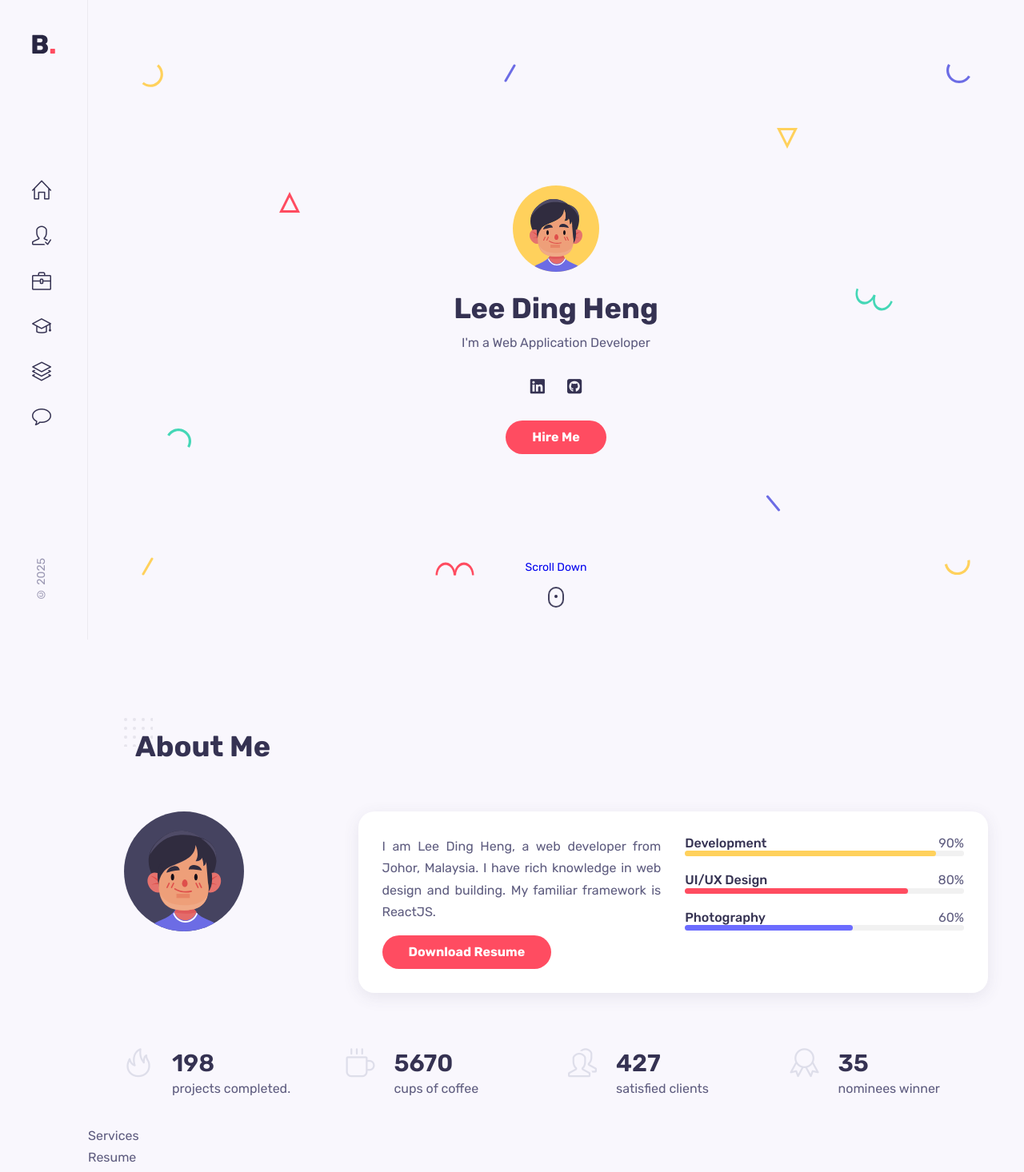
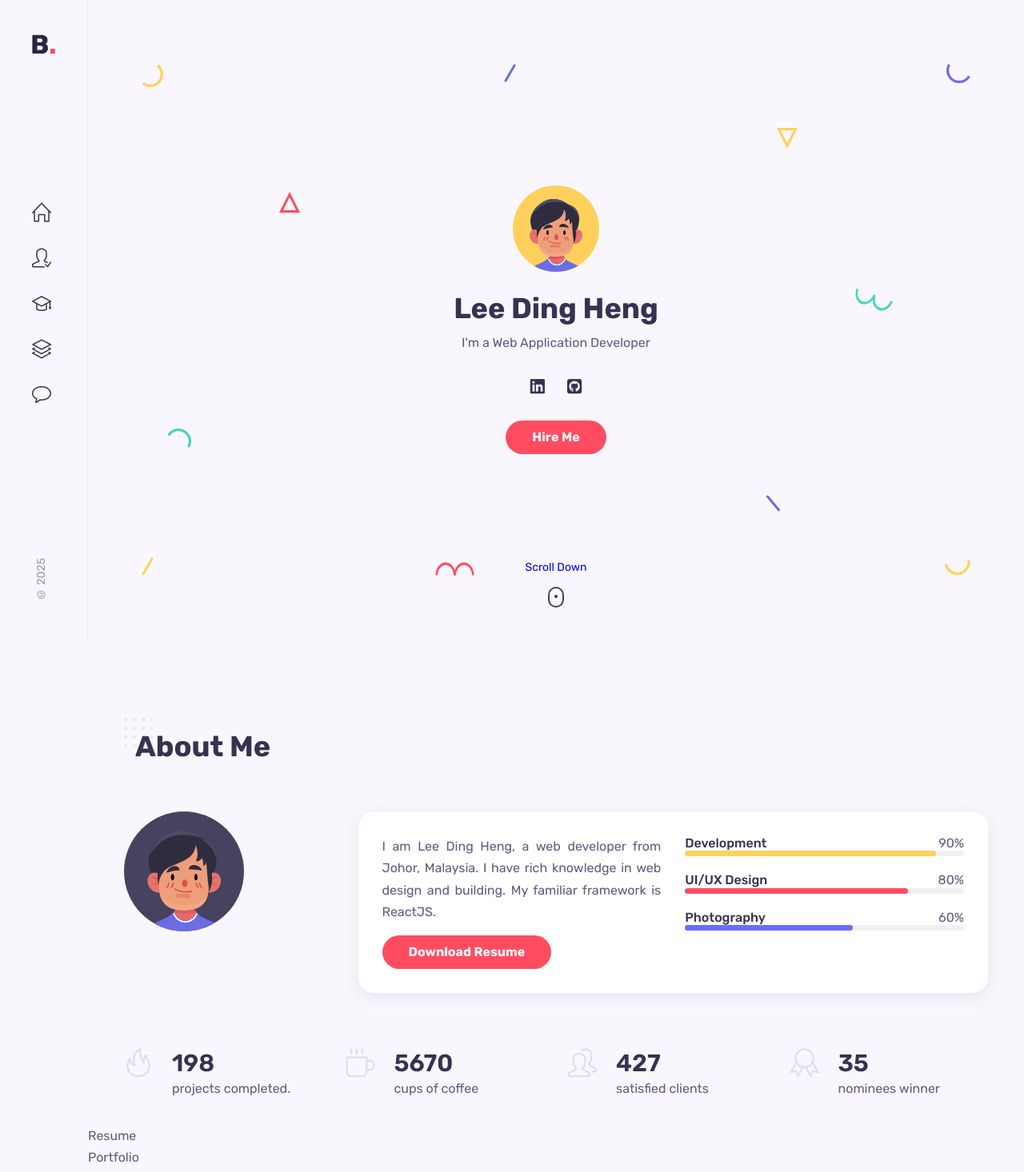
Before and after one commit to JayLDH41/portfolio-website-react, a React (Create React App) app: page / in a window 1280 px wide. Shown: the top 1466 px of the page at 80% size. Built offline with nearby package versions, Linux system fonts and the light colour scheme.

Commit message:
fix: removed unused services component

```diff
--- a/src/App.js
+++ b/src/App.js
@@ -3,7 +3,6 @@ import "./App.css";
 import Sidebar from "./components/sidebar/Sidebar";
 import Home from "./components/home/Home";
 import About from "./components/about/About";
-import Services from "./components/services/Services";
 import Resume from "./components/resume/Resume";
 import Portfolio from "./components/portfolio/Portfolio";
 import Contact from "./components/contact/Contact";
@@ -15,7 +14,6 @@ function App() {
       <main className="main">
         <Home />
         <About />
-        <Services />
         <Resume />
         <Portfolio />
         <Contact />
--- a/src/components/services/Services.jsx
+++ /dev/null
@@ -1,7 +0,0 @@
-import React from "react";
-import "./services.css";
-const Services = () => {
-  return <div>Services</div>;
-};
-
-export default Services;
--- a/src/components/sidebar/Sidebar.jsx
+++ b/src/components/sidebar/Sidebar.jsx
@@ -20,11 +20,6 @@ const Sidebar = () => {
           <li className="nav_item">
             <a href="#about" className="nav_link">
               <i className="icon-user-following"></i>
-            </a>
-          </li>
-          <li className="nav_item">
-            <a href="#services" className="nav_link">
-              <i className="icon-briefcase"></i>
             </a>
           </li>
           <li className="nav_item">
```
Also changed, not shown: src/components/services/services.css (deleted).
